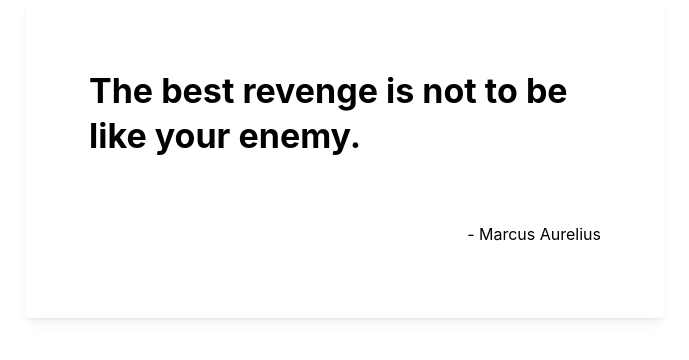
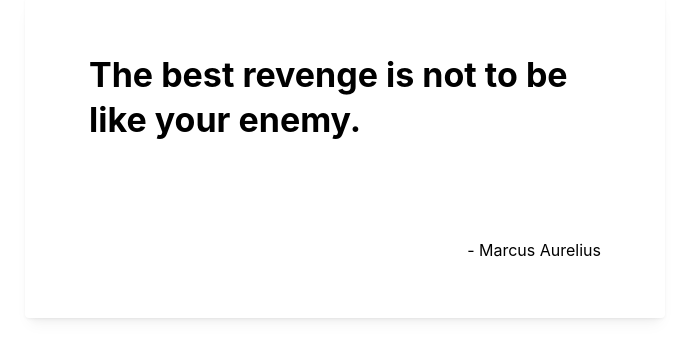
Before and after one commit to henrylin03/stoic-quotes, a Next.js app: page / in a window 1280 px wide. Shown: the part 242-602 px from the top of the page, without its empty margins (295-984 px from the left). Built offline with nearby package versions, Linux system fonts and the light colour scheme.

Commit message:
update padding for author

```diff
--- a/components/QuoteBox.jsx
+++ b/components/QuoteBox.jsx
@@ -23,7 +23,7 @@ export default function QuoteBox() {
           <Title order={1} px="xl" mb="xl">
             {quote.text}
           </Title>
-          <Text ta="right" px="xl" mt="xl">
+          <Text ta="right" px="xl" pt="4rem">
             - {quote.author}
           </Text>
         </Flex>
```
